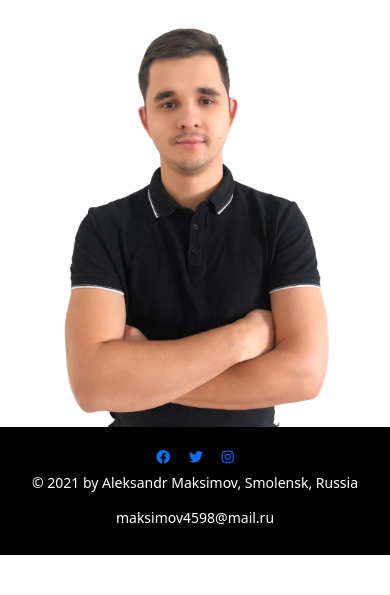
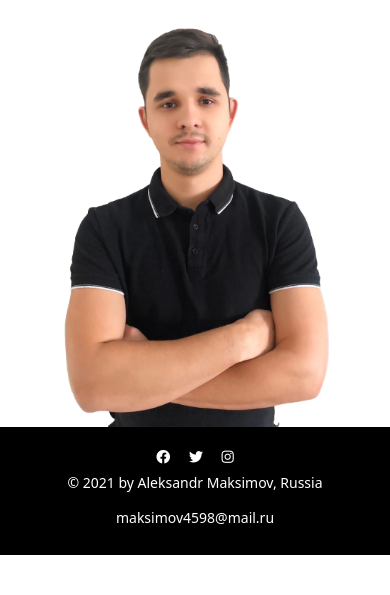
Before and after one commit to AlexMaksimov98/portfolio_website, a Flask app: page / in a window 390 px wide. Shown: the part 249-844 px from the top of the page. Run offline with Flask 2, Linux system fonts and the light colour scheme; some libraries are stand-ins or nearby versions.

Commit message:
Update styles.css (icons) and footer.html text.

```diff
--- a/static/styles.css
+++ b/static/styles.css
@@ -92,10 +92,6 @@ footer {
 
 .icon {
     margin: 3% 2% 2% 2%;
-    text-decoration: none;
-}
-
-a.icon:visited, a.icon:active {
     color: white;
 }
 
@@ -168,6 +164,7 @@ a.instagram-icon:hover {
     .success {
         margin: 30% 10% 30% 10%;
         text-align: center;
+        width: auto;
     }
 
     /* Footer */
@@ -181,6 +178,6 @@ a.instagram-icon:hover {
     }
 
     .icon {
-        text-decoration: none;
+        color: white;
     }
 }
--- a/templates/footer.html
+++ b/templates/footer.html
@@ -5,7 +5,7 @@
         <a href="https://twitter.com/sanchooz1" class="icon twitter-icon"><i class="fab fa-twitter"></i></a>
         <a href="https://www.instagram.com/_alexmaksimov_/" class="icon instagram-icon"><i class="fab fa-instagram"></i></a>
     </div>
-    <p>© 2021 by Aleksandr Maksimov, Smolensk, Russia</p>
+    <p>© 2021 by Aleksandr Maksimov, Russia</p>
     <p>maksimov4598@mail.ru</p>
 </footer>
 {% endblock %}
```
